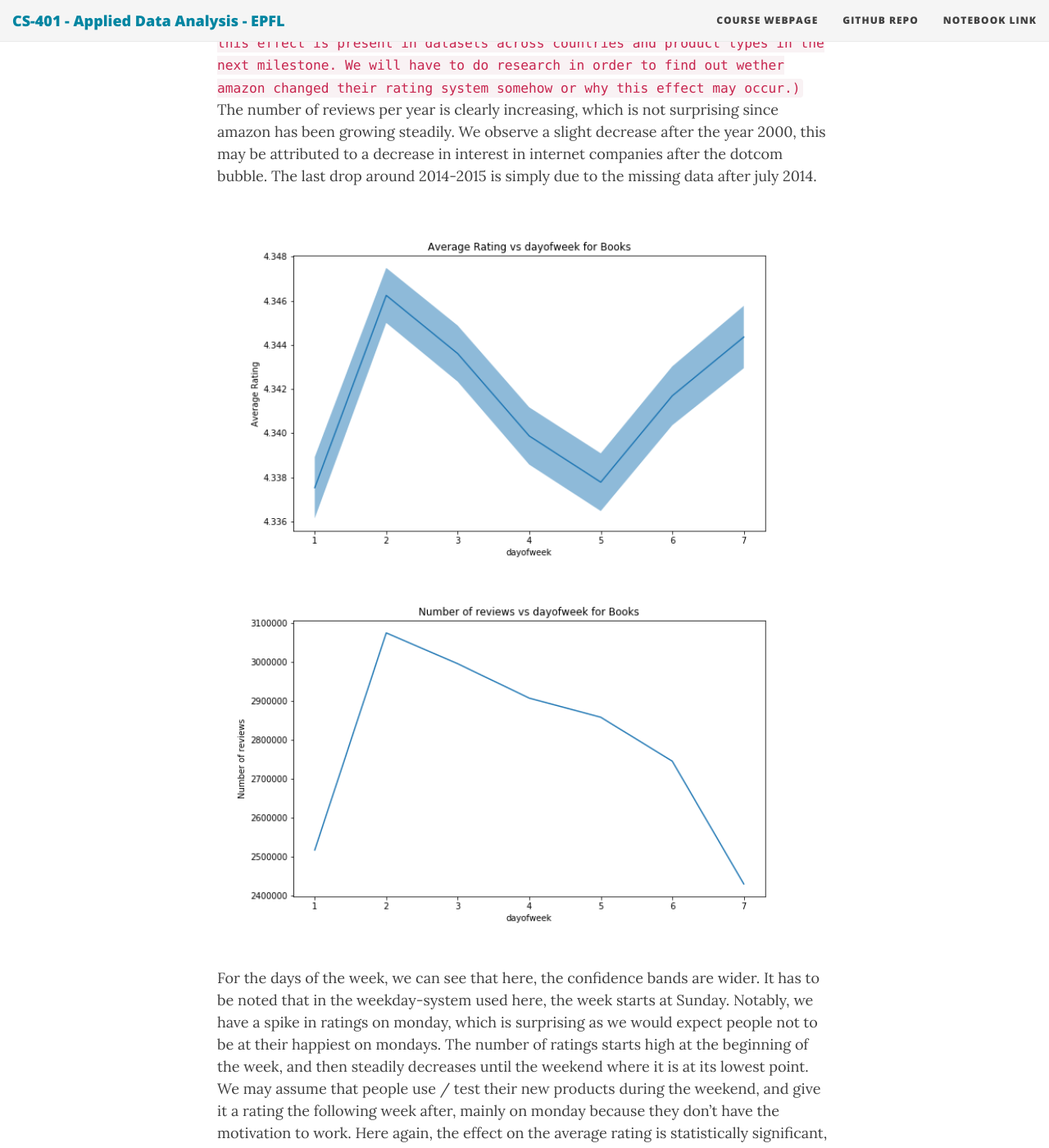
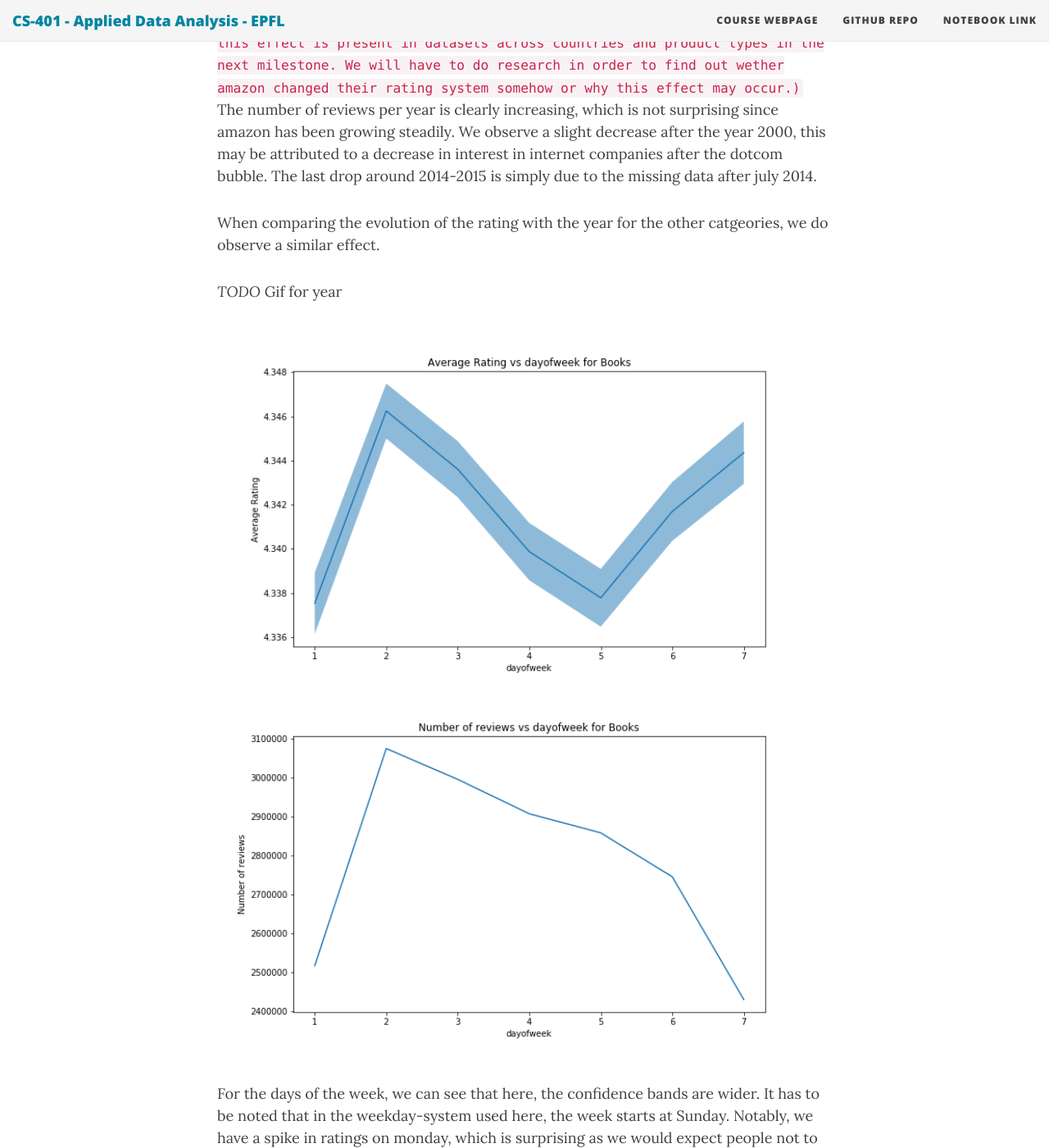
Before and after one commit to ada-lyn/ada-lyn.github.io, a Jekyll site: the page built from index.md, in a window 1280 px wide and 1400 px high, scrolled down 12514 px. Shown: the whole window at 82% size. Built offline with Jekyll 4.4.1, drawn with Linux system fonts in a browser that asks for light colours; nearby versions of some CDN libraries; some of the changed text lies outside the part shown.

Commit message:
Update index.md

```diff
--- a/index.md
+++ b/index.md
@@ -148,12 +148,18 @@
 
 For analysing the effect of the year, again, the confidence bands are very tight for the rating, which is nice for drawing conclusions. We can see that the confidence bands widen for early years, here there are less reviews. We clearly see a decrease in the years up until ~2003 in the ratings. Afterwards the ratings increase. `TODO (We will check if this effect is present in datasets across countries and product types in the next milestone. We will have to do research in order to find out wether amazon changed their rating system somehow or why this effect may occur.)` The number of reviews per year is clearly increasing, which is not surprising since amazon has been growing steadily. We observe a slight decrease after the year 2000, this may be attributed to a decrease in interest in internet companies after the dotcom bubble. The last drop around 2014-2015 is simply due to the missing data after july 2014.
 
+When comparing the evolution of the rating with the year for the other catgeories, we do observe a similar effect.
+
+*TODO* Gif for year
+
 <p float="left">
   <img src="/img/products/rating_by_dayofweek_evolution_Books.png" width="99%" />
   <img src="/img/products/number_by_dayofweek_evolution_Books.png" width="99%" />
 </p>
 
 For the days of the week, we can see that here, the confidence bands are wider. It has to be noted that in the weekday-system used here, the week starts at Sunday. Notably, we have a spike in ratings on monday, which is surprising as we would expect people not to be at their happiest on mondays. The number of ratings starts high at the beginning of the week, and then steadily decreases until the weekend where it is at its lowest point. We may assume that people use / test their new products during the weekend, and give it a rating the following week after, mainly on monday because they don't have the motivation to work. Here again, the effect on the average rating is statistically significant, but very small (in the order of 0.01).
+
+However, when we compare this with the other categories, it becomes harder to validate our theory, since it isn't present in all of them
 
 <p float="left">
   <img src="/img/products/rating_by_dayofmonth_evolution_Books.png" width="99%" />
```
